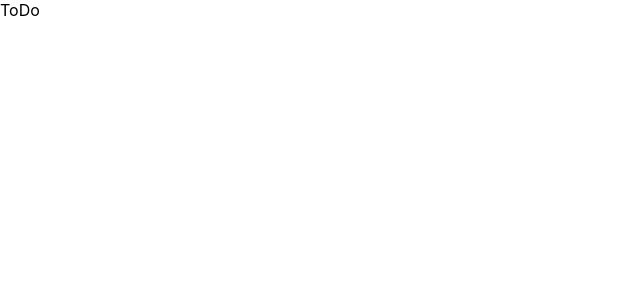
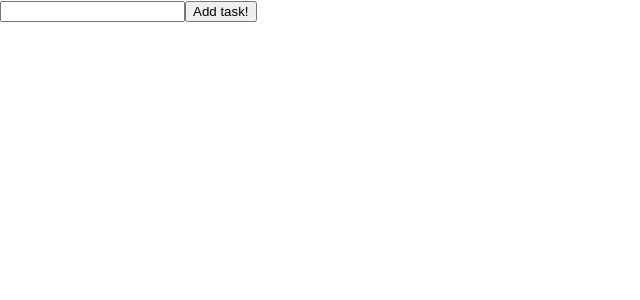
Before and after one commit to KrystianKaminski/js-react-day4, a React (Create React App) app: page / in a window 1280 px wide. Shown: the top 300 px of the page, without its empty margins (0-640 px from the left). Built offline with nearby package versions, Linux system fonts and the light colour scheme.

Commit message:
Created input and button to adding new tasks

```diff
--- a/src/ToDo/ToDo.js
+++ b/src/ToDo/ToDo.js
@@ -45,7 +45,20 @@ class ToDo extends React.Component {
     onNewTaskTextChangeHandler = event => this.setState({newTaskText: event.target.value})
 
   render() {
-    return <div>ToDo</div>;
+    return (
+        <div>
+            <input
+                type="text"
+                value={this.state.newTaskText}
+                onChange={this.onNewTaskTextChangeHandler}
+            />
+            <button
+                onClick={this.addTask}
+            >
+                Add task!
+            </button>
+        </div>
+    );
   }
 }
 
```
